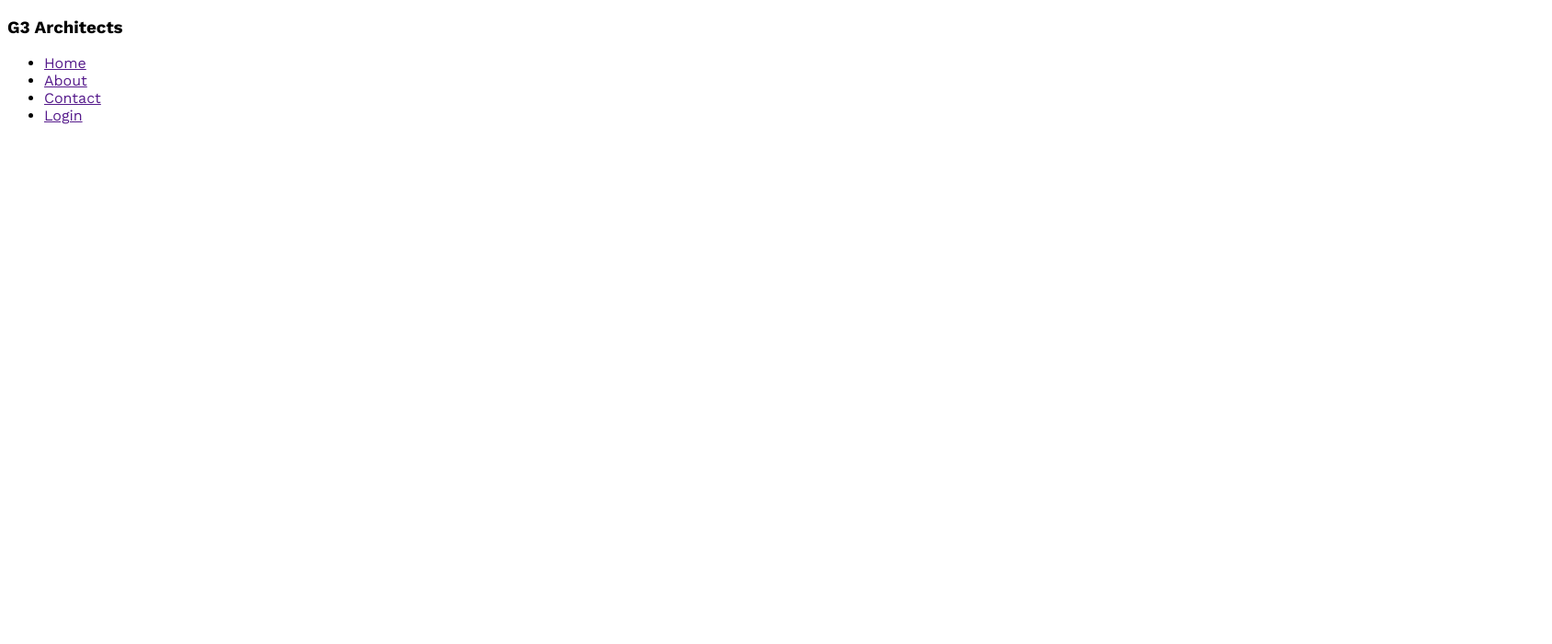
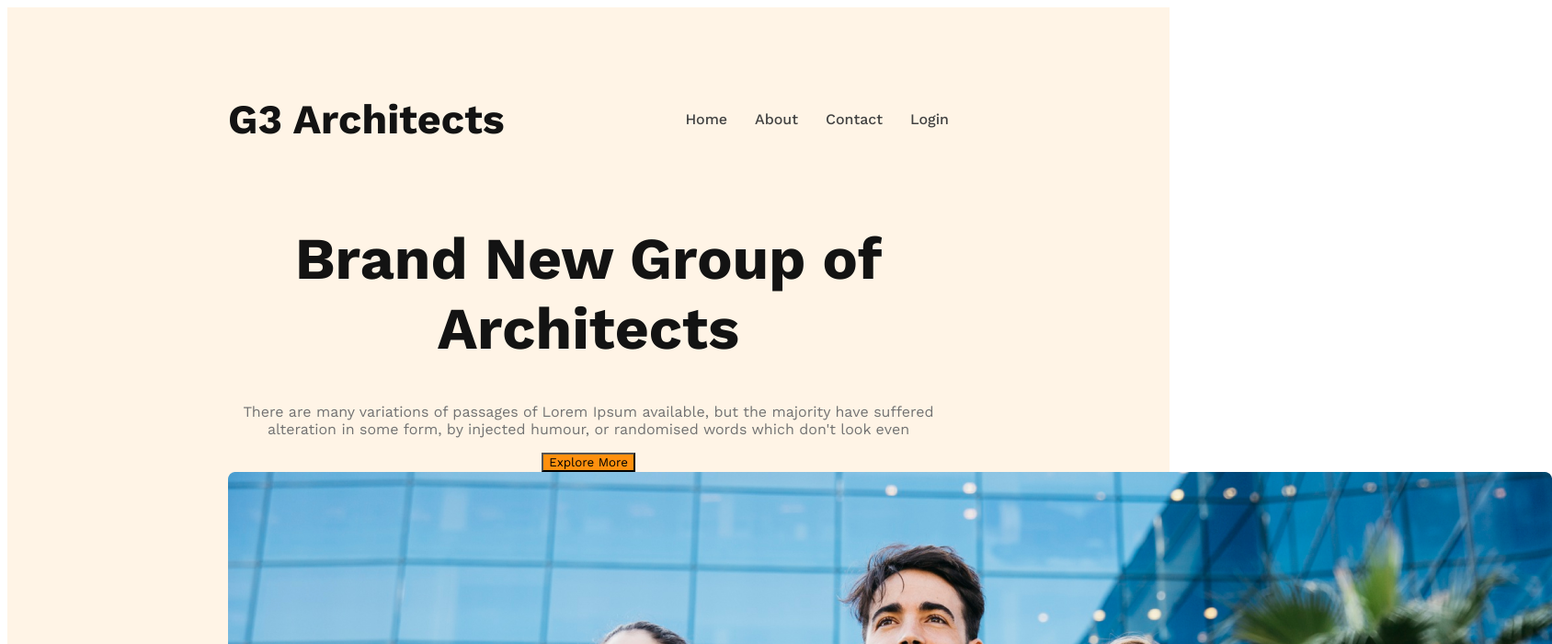
Before and after one commit to anikmondol/G3---Architets, a plain HTML site: page index.html in a window 1280 px wide. Shown: the top 700 px of the page at 92% size, 1688 px wide, since content can reach past the window. Drawn offline with nearby package versions, Linux system fonts and the light colour scheme.

Commit message:
banner content added

```diff
--- a/index.html
+++ b/index.html
@@ -9,9 +9,7 @@
 <body>
     <header>
         <nav>
-            <h3>
-                G3 Architects
-            </h3>
+            <h3 class="nav-title">G3 Architects</h3>
             <ul>
                 <li><a href="">Home</a></li>
                 <li><a href="">About</a></li>
@@ -19,6 +17,15 @@
                 <li><a href="">Login</a></li>
             </ul>
         </nav>
+        <div class="banner">
+            <div class="banner-content">
+                <h1 class="banner-title">Brand New Group of Architects</h1>
+                <p class="banner-description">There are many variations of passages of Lorem Ipsum available, but the majority have suffered alteration in some form, by injected humour, or randomised words which don't look even</p>
+                <button class="btn-primary">Explore More</button>
+            </div>
+            <img src="images/banner.png" alt="">
+        </div>
+
     </header>
     <main>
 
--- a/styles/architets.css
+++ b/styles/architets.css
@@ -2,8 +2,69 @@
 
 @import url('https://fonts.googleapis.com/css2?family=Open+Sans:wght@400;700;800&family=Work+Sans:wght@400;500;600;700;800&display=swap');
 
+/* shared styles */
 *{
     font-family: 'Lota',sans-serif;
     font-family: 'Open Sans', sans-serif;
     font-family: 'Work Sans', sans-serif;
 }
+
+.btn-primary{
+    background-color: #FF900E;
+}
+
+/* header styles */
+
+header{
+    background-color: rgba(255, 144, 14, 0.10);
+    padding: 50px 240px;
+}
+
+.nav-title{
+    font-size: 2.8rem;
+    font-weight: 700;
+    color: #131313;
+}
+
+
+nav{
+    display: flex;
+    justify-content: space-between;
+    align-items: center;
+}
+
+nav > ul{
+    display: flex;
+}
+
+nav li{
+    list-style: none;
+    margin-left: 30px;
+    font-weight: 500;
+    font-size: 1rem;
+}
+
+nav li a{
+    text-decoration: none;
+    color: #424242;
+}
+
+/* banner styles */
+
+.banner-content{
+    max-width: 800px;
+    text-align: center;
+    margin: 0 auto;
+}
+
+.banner-title{
+    font-size: 4rem;
+    font-weight: 700;
+    color: #131313;
+}
+
+.banner-description{
+    color: #727272;
+    font-size: 1rem;
+    font-weight: 400px;
+}
```
